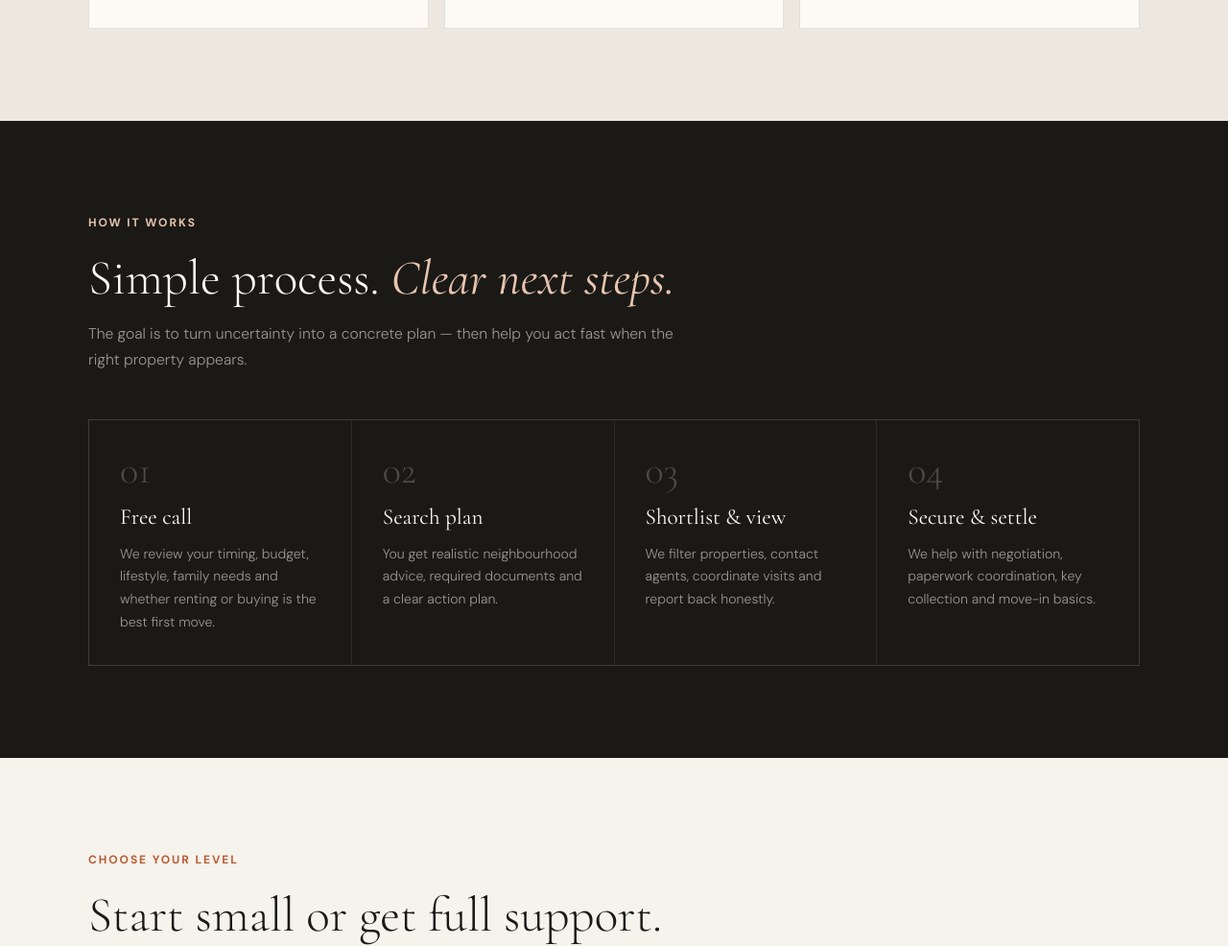
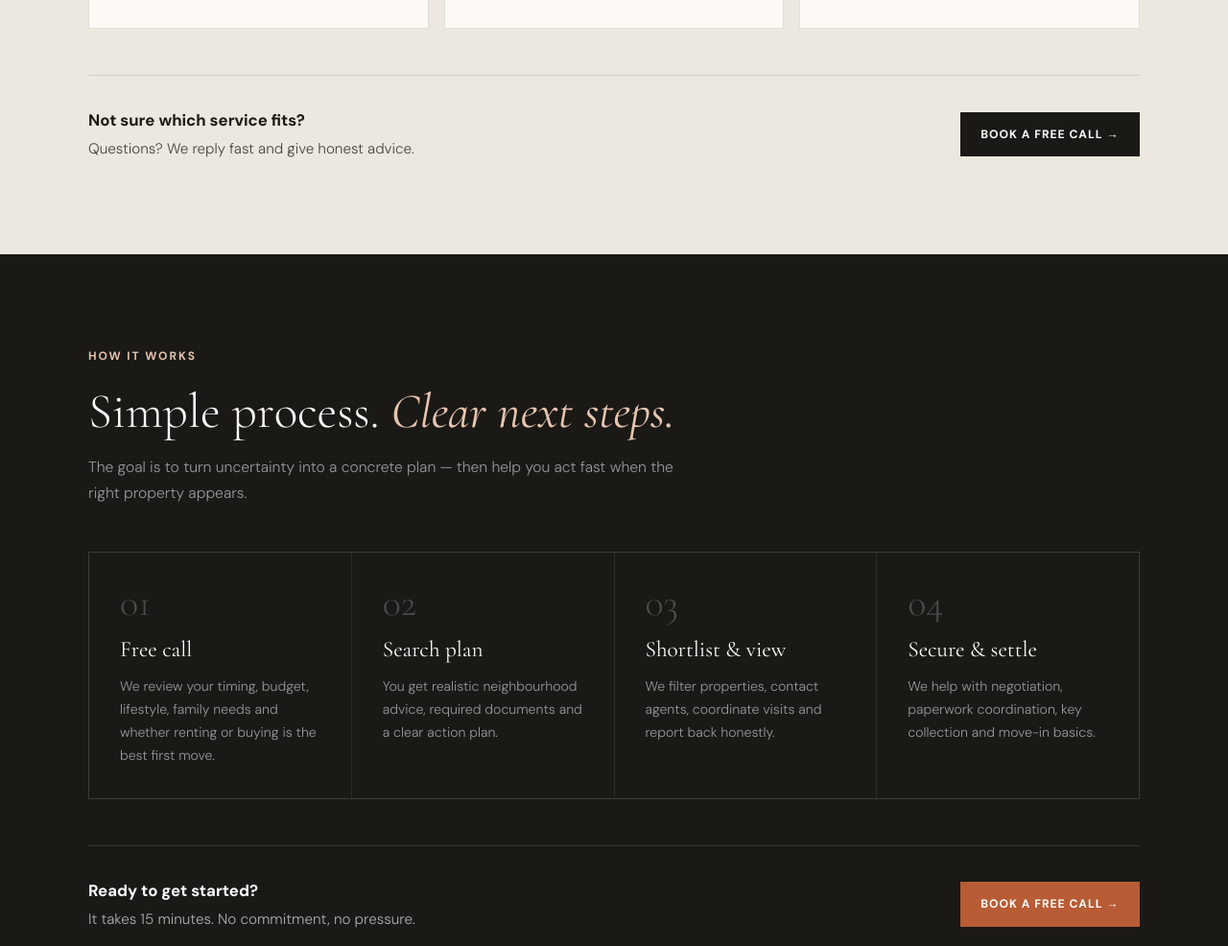
Before and after one commit to justinasspokas-star/findflatvalencia.com, a plain HTML site: page index.html in a window 1280 px wide. Shown: the part 2900-3886 px from the top of the page at 96% size. Drawn offline with nearby package versions, Linux system fonts and the light colour scheme.

Commit message:
Add files via upload

```diff
--- a/index.html
+++ b/index.html
@@ -392,7 +392,52 @@
     .nav-cta    { display: none !important; }
   }
 
-</style>
+
+  /* ── INLINE CTA STRIP ── */
+  .inline-cta {
+    border-top: 1px solid var(--border);
+    margin-top: 3rem;
+    padding-top: 2rem;
+    display: flex;
+    align-items: center;
+    justify-content: space-between;
+    gap: 1.5rem;
+    flex-wrap: wrap;
+  }
+  .inline-cta p {
+    color: var(--mid);
+    font-size: .95rem;
+    margin: 0;
+  }
+  .inline-cta p strong {
+    color: var(--dark);
+    display: block;
+    font-size: 1.05rem;
+    margin-bottom: .2rem;
+  }
+  .inline-cta .btn-inline {
+    display: inline-flex;
+    align-items: center;
+    gap: .45rem;
+    white-space: nowrap;
+    text-decoration: none;
+    background: var(--dark);
+    color: #fff;
+    padding: .8rem 1.35rem;
+    text-transform: uppercase;
+    letter-spacing: .08em;
+    font-size: .76rem;
+    font-weight: 700;
+    flex-shrink: 0;
+    transition: background .18s ease;
+  }
+  .inline-cta .btn-inline:hover { background: var(--accent); }
+  @media (max-width: 600px) {
+    .inline-cta { flex-direction: column; align-items: flex-start; }
+    .inline-cta .btn-inline { width: 100%; justify-content: center; }
+  }
+
+  </style>
 </head>
 <body>
 
@@ -551,6 +596,16 @@
      </ul>
     </article>
    </div>
+
+   <!-- CTA strip after Services -->
+   <div class="inline-cta">
+    <p>
+     <strong>Not sure which service fits?</strong>
+     Questions? We reply fast and give honest advice.
+    </p>
+    <a class="btn-inline" href="https://docs.google.com/forms/d/e/1FAIpQLSdxXPG-dzI2IXyH8CfDdJmxdlSp20rvUesakMLwTe5v26tiOw/viewform?usp=publish-editor" target="_blank" rel="noopener">Book a free call &rarr;</a>
+   </div>
+
   </div>
  </section>
 
@@ -567,6 +622,16 @@
     <article class="step"><strong>03</strong><h3>Shortlist &amp; view</h3><p>We filter properties, contact agents, coordinate visits and report back honestly.</p></article>
     <article class="step"><strong>04</strong><h3>Secure &amp; settle</h3><p>We help with negotiation, paperwork coordination, key collection and move-in basics.</p></article>
    </div>
+
+   <!-- CTA strip after Process -->
+   <div class="inline-cta" style="border-color:rgba(255,255,255,.12);">
+    <p style="color:rgba(255,255,255,.65);">
+     <strong style="color:#fff;">Ready to get started?</strong>
+     It takes 15 minutes. No commitment, no pressure.
+    </p>
+    <a class="btn-inline" href="https://docs.google.com/forms/d/e/1FAIpQLSdxXPG-dzI2IXyH8CfDdJmxdlSp20rvUesakMLwTe5v26tiOw/viewform?usp=publish-editor" target="_blank" rel="noopener" style="background:var(--accent);">Book a free call &rarr;</a>
+   </div>
+
   </div>
  </section>
 
```
